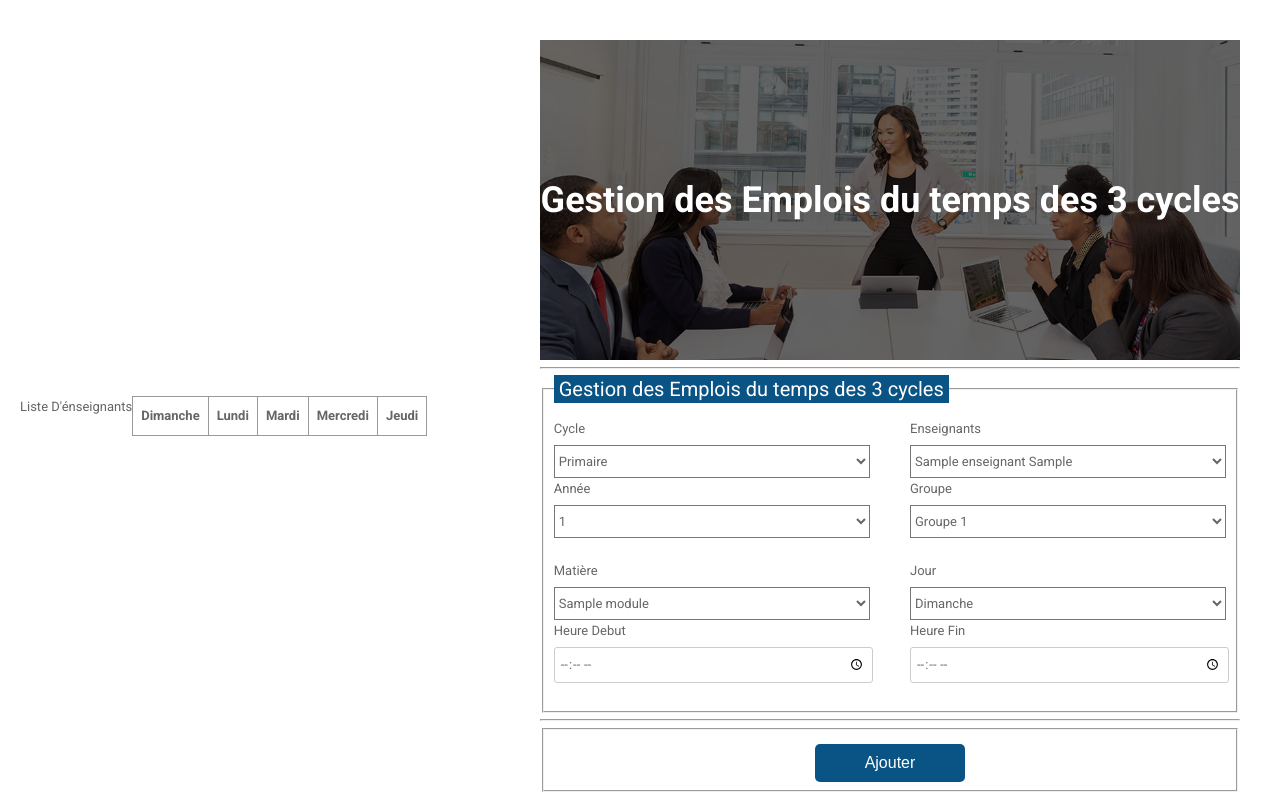
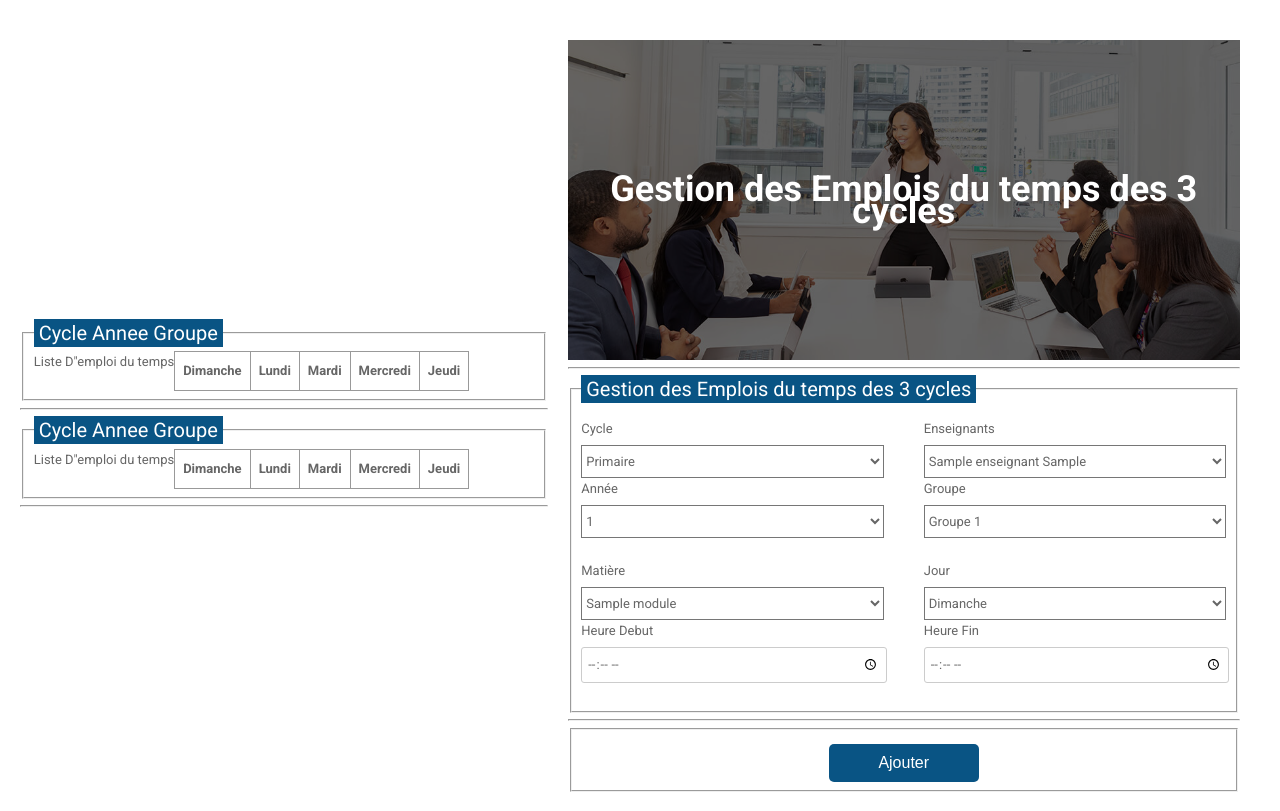
Before and after one commit to NohaNekamiche/E-school_Plateforme, a PHP site: page /pages/EmploiTemps.php in a window 1280 px wide. Shown: the top 811 px of the page. Run offline with PHP 8.4, Linux system fonts and the light colour scheme; tables that the repository leaves empty or names only in its code hold one stand-in row (values such as "Sample post"); lists and menus that the app fills with data are empty; some libraries are stand-ins or nearby versions.

Commit message:
update affichage

```diff
--- /dev/null
+++ b/Vue/EmploiTempsVue.php
@@ -0,0 +1,49 @@
+<?php
+require_once "../Controler/seanceCtrl.php";
+class EmploiTempsVue{
+    private $controller;
+    public function __construct(){
+        $this->controller = new seanceCtrl();
+    }
+
+
+    public function getTable($idNiv){
+        echo '        <fieldset><legend>Cycle Annee Groupe </legend>
+        <table>
+        <caption >Liste D"emploi du temps</caption>
+        <tr>
+        <th>Dimanche</th>
+        <th>Lundi</th>
+        <th>Mardi</th>
+        <th>Mercredi</th>
+        <th>Jeudi</th>
+        </tr>';
+        $get=$this->controller->getSeanceByDate('Dimanche',$idNiv);
+        foreach($get as $seance){
+                $idMod=$seance['idModule'];
+                echo '<tr><td>Math <br/>'.$seance['heureDebut']."_".$seance['heureFin'].'</td>';
+        }
+        $get=$this->controller->getSeanceByDate('Lundi',$idNiv);
+        foreach($get as $seance){
+                $idMod=$seance['idModule'];
+                echo '<td>arab <br/>'.$seance['heureDebut']."_".$seance['heureFin'].'</td>';
+        }
+        $get=$this->controller->getSeanceByDate('Mardi',$idNiv);
+        foreach($get as $seance){
+                $idMod=$seance['idModule'];
+                echo '<td>arab <br/>'.$seance['heureDebut']."_".$seance['heureFin'].'</td>';
+        }
+        $get=$this->controller->getSeanceByDate('Mercredi',$idNiv);
+        foreach($get as $seance){
+                $idMod=$seance['idModule'];
+                echo '<td>arab <br/>'.$seance['heureDebut']."_".$seance['heureFin'].'</td>';
+        }
+        $get=$this->controller->getSeanceByDate('Jeudi',$idNiv);
+        foreach($get as $seance){
+                $idMod=$seance['idModule'];
+                echo '<td>arab <br/>'.$seance['heureDebut']."_".$seance['heureFin'].'</td>';
+        }
+        echo '</table>        </fieldset><hr/> ';
+    }
+}
+?>
--- a/pages/EmploiTemps.php
+++ b/pages/EmploiTemps.php
@@ -13,28 +13,15 @@
 
   <div class="testbox">
           <div>
-          <table>
-          <caption >Liste D'énseignants</caption>
-        <thead>
-        <th>Dimanche</th>
-        <th>Lundi</th>
-        <th>Mardi</th>
-        <th>Mercredi</th>
-        <th>Jeudi</th>
-</thead>
+
 <?php
-require_once "../Controler/seanceCtrl.php";
-$sctrl1=new seanceCtrl();
-$day="Dimache";
-$idNiv=1;
-$get=$sctrl1->getSeanceByDate('Dimanche',$idNiv);
-foreach($get as $seance){
-        $idMod=$seance['idModule'];
-        echo '<tr><td>Math <br/>'.$seance['heureDebut']."_".$seance['heureFin'].'</td></tr>';
-}
+require_once "../Vue/EmploiTempsVue.php";
+$tableVue=new EmploiTempsVue();
+$tableVue->getTable(1);
+$tableVue->getTable(3);
 ?>
 
-</table>
+
 </div>
       <form method="post">
         <div class="banner">
```
